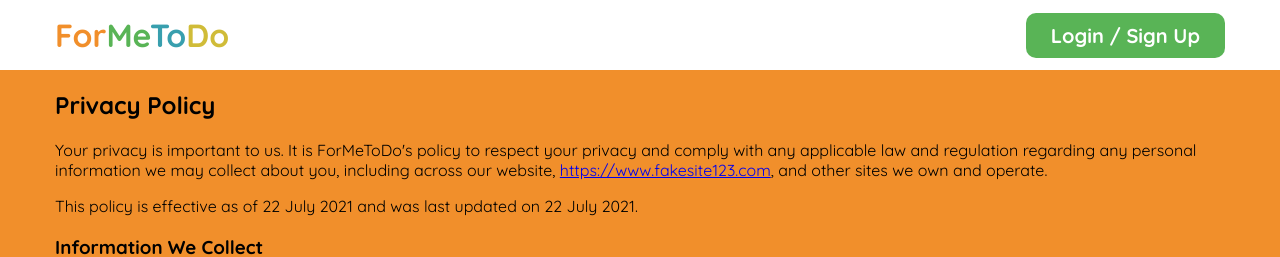
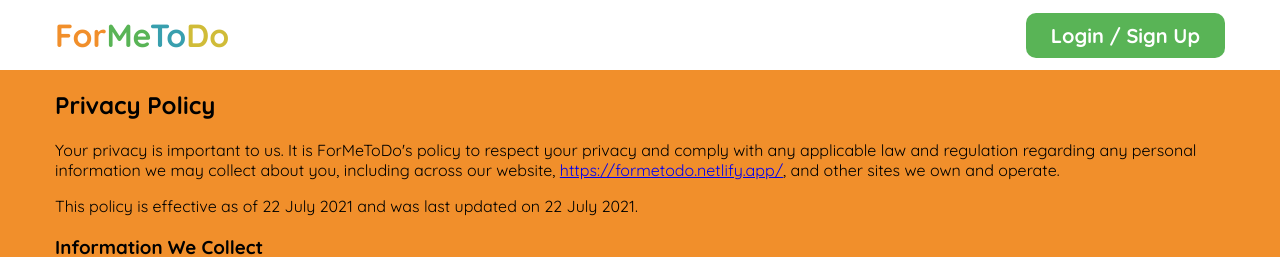
Before and after one commit to JonnyMars/for-me-to-do, a React (Create React App) app: page /privacy-policy in a window 1280 px wide. Shown: the top 257 px of the page. Built offline with nearby package versions, Linux system fonts and the light colour scheme.

Commit message:
upd: changed privacy policy URL to actual netlify hosted URL

```diff
--- a/src/_containers/PrivacyPolicy/PrivacyPolicy.js
+++ b/src/_containers/PrivacyPolicy/PrivacyPolicy.js
@@ -4,7 +4,7 @@
     return (
         <div className="container">
             <h2>Privacy Policy</h2>
-            <p>Your privacy is important to us. It is ForMeToDo&#39;s policy to respect your privacy and comply with any applicable law and regulation regarding any personal information we may collect about you, including across our website, <a href="https://www.fakesite123.com">https://www.fakesite123.com</a>, and other sites we own and operate. </p>
+            <p>Your privacy is important to us. It is ForMeToDo&#39;s policy to respect your privacy and comply with any applicable law and regulation regarding any personal information we may collect about you, including across our website, <a href="https://formetodo.netlify.app/">https://formetodo.netlify.app/</a>, and other sites we own and operate. </p>
             <p>This policy is effective as of 22 July 2021 and was last updated on 22 July 2021. </p>
             <h3>Information We Collect</h3>
             <p>Information we collect includes both information you knowingly and actively provide us when using or participating in any of our services and promotions, and any information automatically sent by your devices in the course of accessing our products and services. </p>
```
